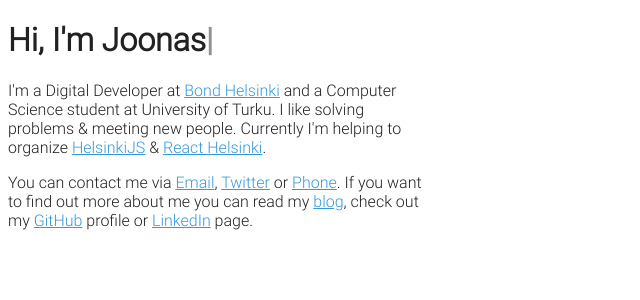
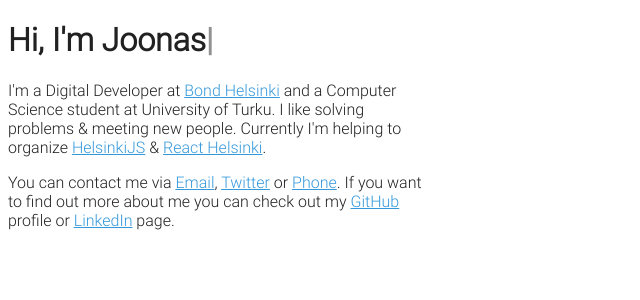
Before and after one commit to sarukuku/personal-website, a Next.js app: page / in a window 1280 px wide. Shown: the top 300 px of the page, without its empty margins (0-640 px from the left). Built offline with nearby package versions, Linux system fonts and the light colour scheme; no server answers.

Commit message:
Static export & remove .next.

```diff
--- /dev/null
+++ b/next.config.js
@@ -0,0 +1,7 @@
+module.exports = {
+  exportPathMap: function () {
+    return {
+      '/': { page: '/' }
+    }
+  }
+}
--- a/package.json
+++ b/package.json
@@ -5,14 +5,14 @@
   "main": "index.js",
   "scripts": {
     "dev": "next",
-    "build": "next build",
+    "build": "next build && next export",
     "start": "next start"
   },
   "author": "Joonas Salovaara",
   "license": "ISC",
   "dependencies": {
     "classnames": "^2.2.5",
-    "next": "^2.4.0",
+    "next": "beta",
     "particles.js": "^2.0.0",
     "react": "^15.5.4",
     "react-dom": "^15.5.4",
--- a/pages/index.js
+++ b/pages/index.js
@@ -55,7 +55,7 @@ export default class extends React.Component {
           <div className={descriptionClass}>
             <p>I'm a Digital Developer at <a href='https://bond-agency.com/'>Bond Helsinki</a> and a Computer Science student at University of Turku. I like solving problems & meeting new people. Currently I'm helping to organize <a href='https://twitter.com/helsinkijs'>HelsinkiJS</a> & <a href='https://twitter.com/reacthelsinki'>React Helsinki</a>.</p>
 
-            <p>You can contact me via <a href='mailto:joonas.salovaara@gmail.com'>Email</a>, <a href='https://twitter.com/sarukuku'>Twitter</a> or <a href='tel:+358456301896'>Phone</a>. If you want to find out more about me you can read my <Link prefetch href='/blog'><a>blog</a></Link>, check out my <a href='https://github.com/sarukuku'>GitHub</a> profile or <a href='www.linkedin.com/in/joonas-salovaara'>LinkedIn</a> page.</p>
+            <p>You can contact me via <a href='mailto:joonas.salovaara@gmail.com'>Email</a>, <a href='https://twitter.com/sarukuku'>Twitter</a> or <a href='tel:+358456301896'>Phone</a>. If you want to find out more about me you can check out my <a href='https://github.com/sarukuku'>GitHub</a> profile or <a href='www.linkedin.com/in/joonas-salovaara'>LinkedIn</a> page.</p>
           </div>
 
           <style jsx global>{`
@@ -97,7 +97,7 @@ export default class extends React.Component {
               opacity: 1;
             }
 
-            // Typist css.
+            /* Typist css. */
             .Typist .Cursor {
               display: inline-block;
             }
```
Also changed, not shown: 3 other files (tests, documents, lock files or other folders).
